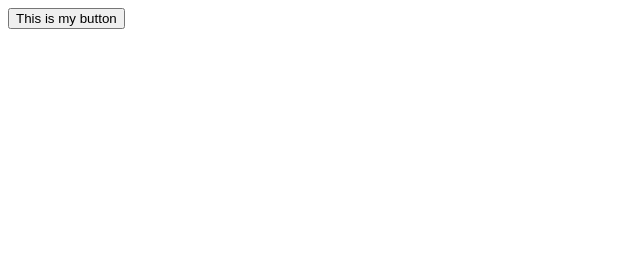
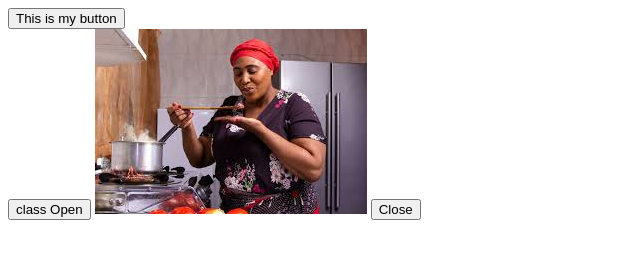
Before and after one commit to seldeo/lesson5, a plain HTML site: page index.html in a window 1280 px wide. Shown: the whole page, without its empty margins (0-640 px from the left). Drawn offline with Linux system fonts and the light colour scheme.

Commit message:
adding my files

```diff
--- a/index.html
+++ b/index.html
@@ -7,6 +7,11 @@
 </head>
 <body>
    <button>This is my button</button>
+   <div>
+   <button>class  Open</button>
+   <img src="images/woman cooking.jpeg" alt="">
+   <button>Close</button>
+</div>
    <script src="./src/index.js"></script>
 </body>
 </html>
```
Also changed, not shown: images/woman cooking.jpeg (added), src/file.css (added).
